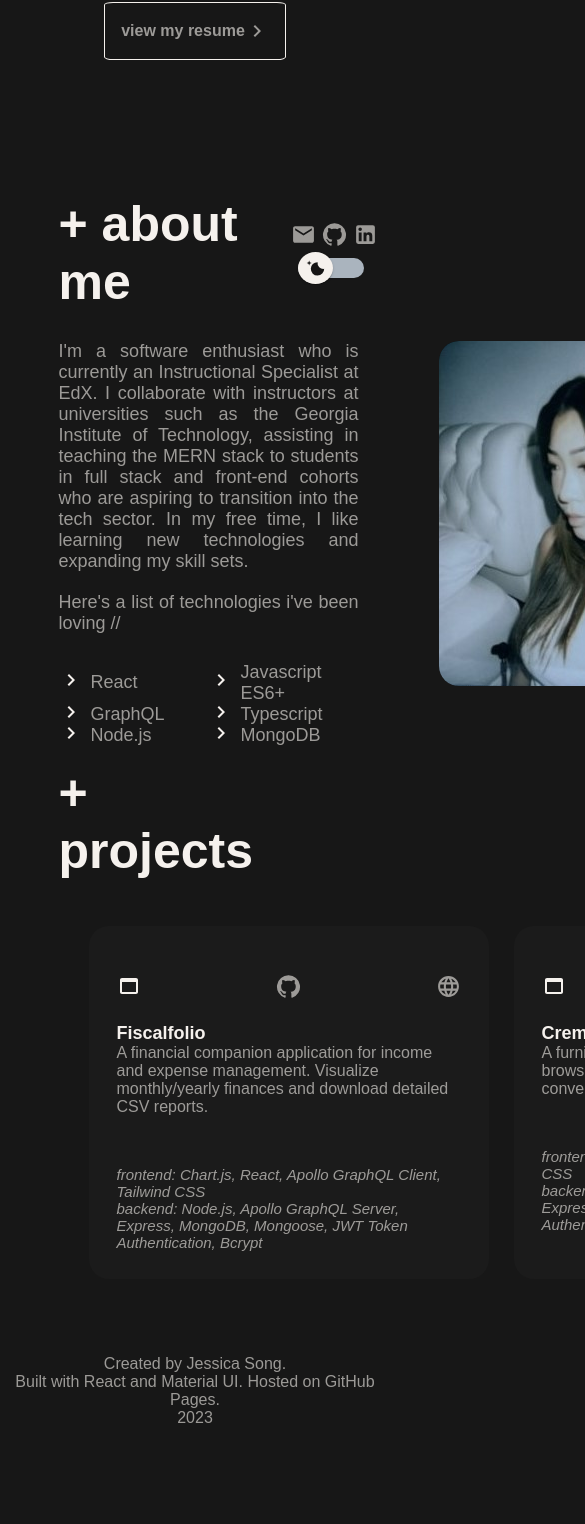
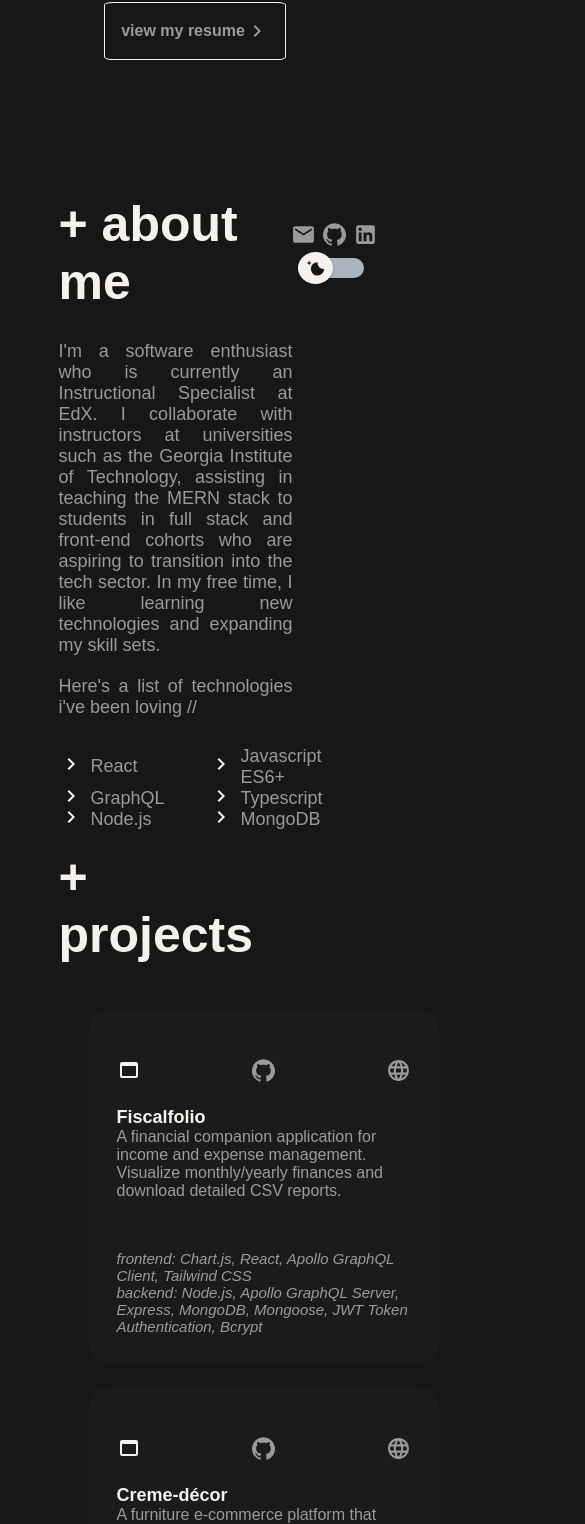
Before and after one commit to jsong73/jessica, a React (Create React App) app: page / in a window 390 px wide. Shown: the part 432-1956 px from the top of the page, 585 px wide, since content can reach past the window. Built offline with nearby package versions, Linux system fonts and the light colour scheme; the HTML template or start-up script is replaced by a standard one; a web font is replaced by a local one.

Commit message:
projects mobile

```diff
--- a/src/styles/About.css
+++ b/src/styles/About.css
@@ -60,3 +60,19 @@
     margin-left: 40px;
     box-shadow: inset 0 0 10px 10px #000000e8;
 }
+
+@media only screen and (max-width: 600px) {
+
+#about {
+    height: unset;
+}
+
+.about-bio-container {
+    display: unset;
+
+}
+
+.profile-img img {
+    display: none;
+}
+}
--- a/src/styles/Projects.css
+++ b/src/styles/Projects.css
@@ -58,3 +58,18 @@
     font-style: italic;
     font-size: 15px;
 }
+
+@media (max-width: 1080px) {
+.projects-columns {
+    grid-template-columns: repeat(auto-fill, minmax(350px, 1fr));
+}
+}
+
+
+@media only screen and (max-width: 600px) {
+#projects {
+    height: unset;
+
+}
+
+}
```
